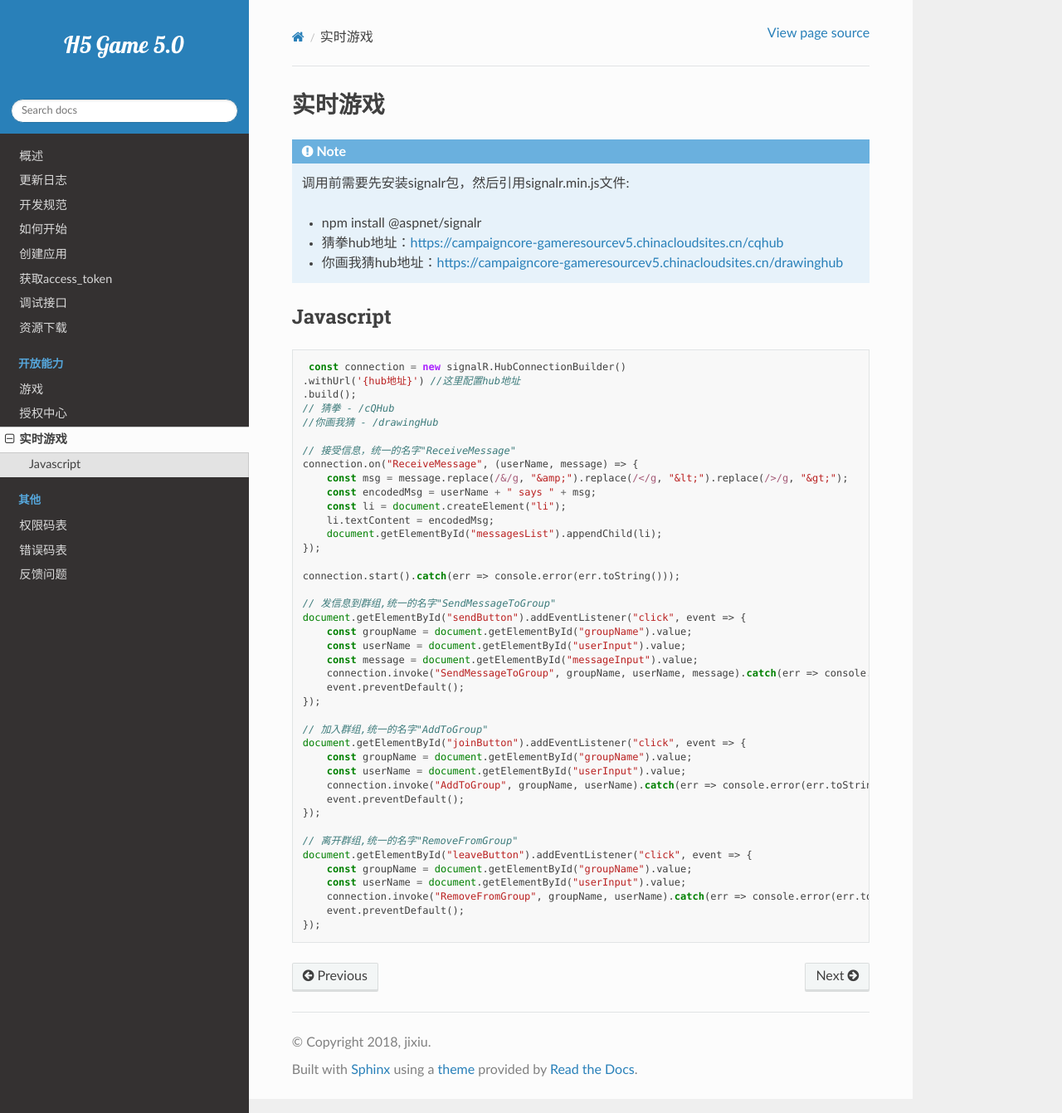
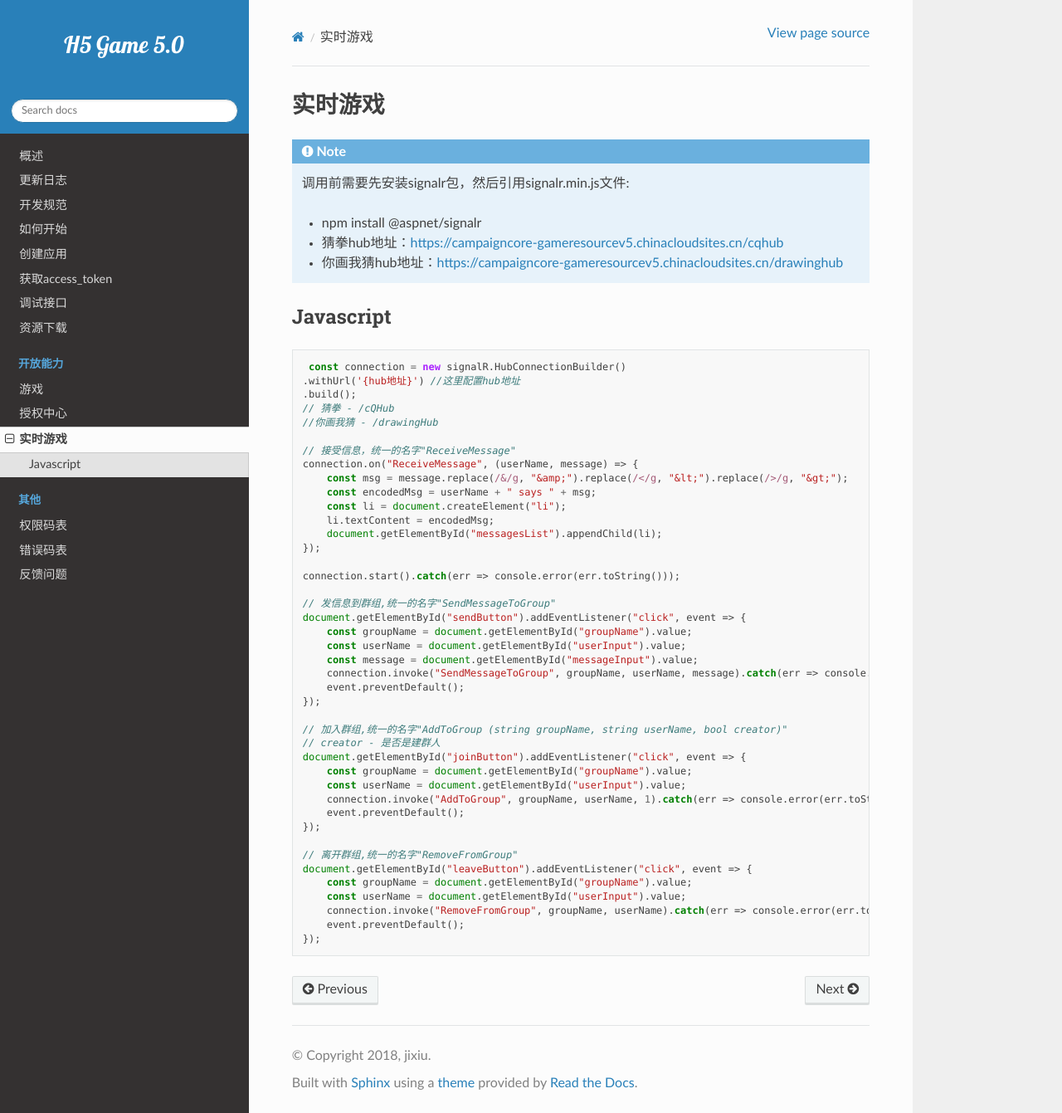
Before and after one commit to seven1986/-, a Sphinx documentation site: the page built from docs/livegames.rst, in a window 1280 px wide and 1341 px high. Shown: the whole window at 83% size. Built offline with Sphinx 7.4.7 and the Read the Docs theme 2.0.0, drawn with Linux system fonts in a browser that asks for light colours.

Commit message:
Update livegames.rst

```diff
--- a/docs/livegames.rst
+++ b/docs/livegames.rst
@@ -43,11 +43,12 @@ Javascript
         event.preventDefault();
     });
 
-    // 加入群组,统一的名字"AddToGroup"
+    // 加入群组,统一的名字"AddToGroup (string groupName, string userName, bool creator)"
+    // creator - 是否是建群人
     document.getElementById("joinButton").addEventListener("click", event => {
         const groupName = document.getElementById("groupName").value;
         const userName = document.getElementById("userInput").value;
-        connection.invoke("AddToGroup", groupName, userName).catch(err => console.error(err.toString()));
+        connection.invoke("AddToGroup", groupName, userName, 1).catch(err => console.error(err.toString()));
         event.preventDefault();
     });
 
```
